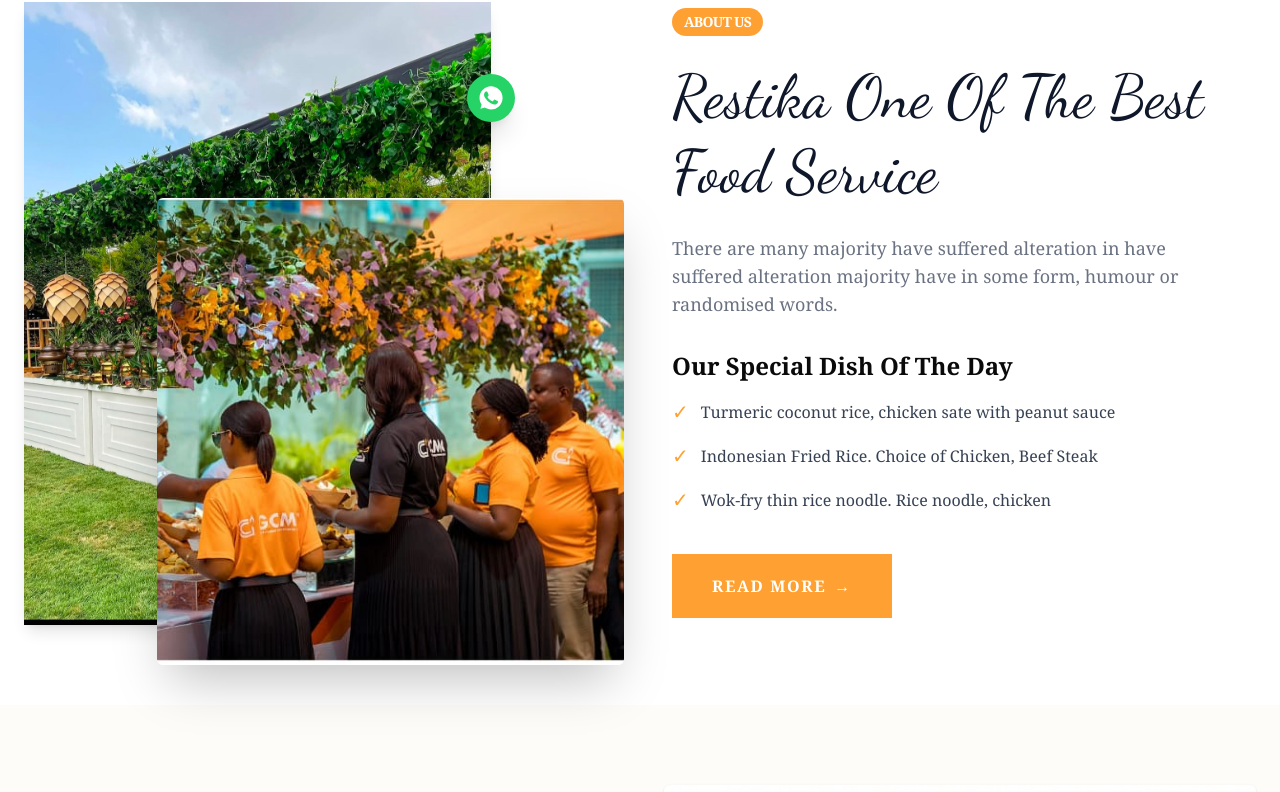
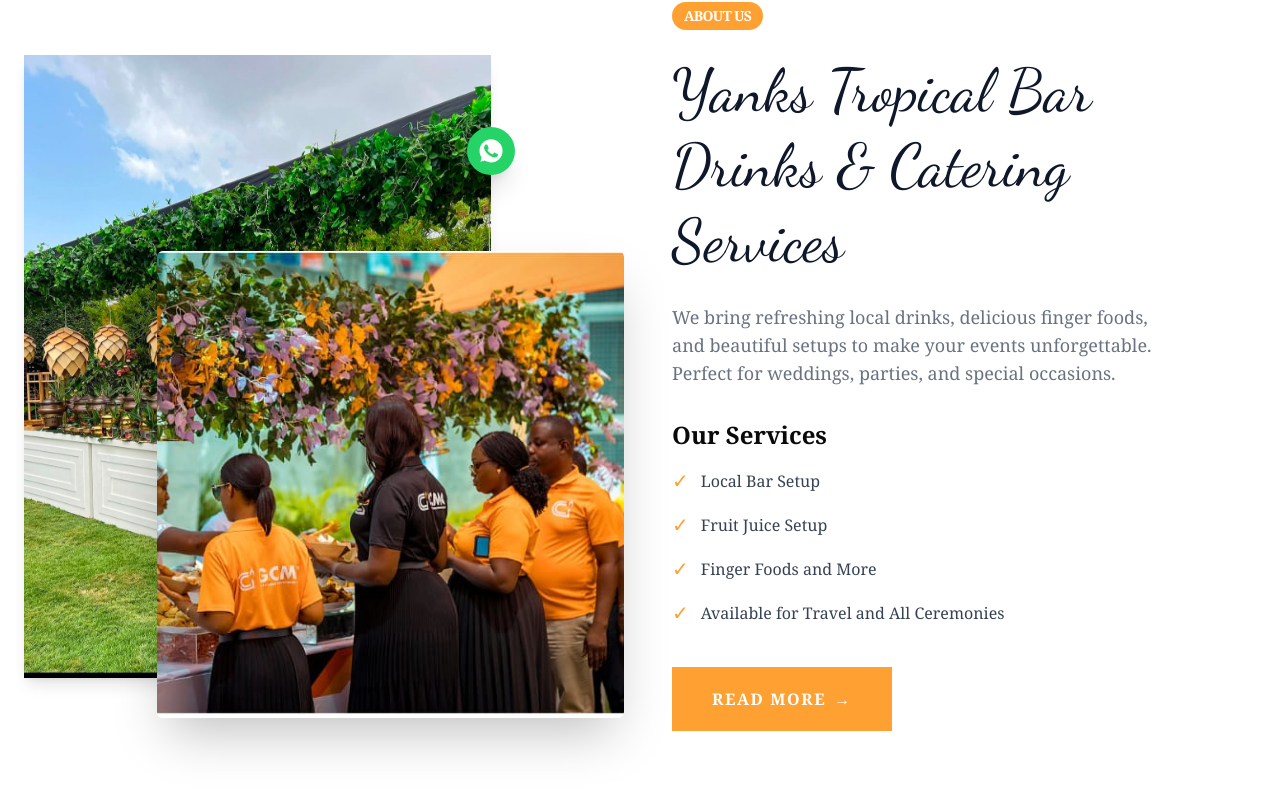
Before and after one commit to Esiyankey/YanksTropicalBar, a Next.js app: page / in a window 1280 px wide. Shown: the part 1284-2076 px from the top of the page. Built offline with nearby package versions, Linux system fonts and the light colour scheme; a web font is replaced by a local one.

Commit message:
changed the wording in the about section

```diff
--- a/app/components/AboutSection.tsx
+++ b/app/components/AboutSection.tsx
@@ -18,7 +18,11 @@ export default function AboutSection() {
           />
 
           {/* WhatsApp Button on RIGHT BORDER */}
-          <Link href="https://wa.me/233544620083" target="_blank" rel="noopener noreferrer">
+          <Link
+            href="https://wa.me/233544620083"
+            target="_blank"
+            rel="noopener noreferrer"
+          >
             <div className="absolute top-24 right-0 translate-x-1/2 -translate-y-1/2 z-40 bg-[#25D366] rounded-full shadow-xl cursor-pointer hover:scale-110 transition-transform">
               <svg
                 className="w-12 h-12 text-white fill-current"
@@ -50,21 +54,23 @@ export default function AboutSection() {
         <h2
           className={`${dancingScript.className} text-5xl md:text-6xl text-slate-900 mb-6 leading-tight`}
         >
-          Restika One Of The Best <br /> Food Service
+          Yanks Tropical Bar <br /> Drinks & Catering Services
         </h2>
 
         <p className="text-gray-500 text-lg mb-8 max-w-lg">
-          There are many majority have suffered alteration in have suffered
-          alteration majority have in some form, humour or randomised words.
+          We bring refreshing local drinks, delicious finger foods, and
+          beautiful setups to make your events unforgettable. Perfect for
+          weddings, parties, and special occasions.
         </p>
 
-        <h3 className="text-2xl font-bold mb-4">Our Special Dish Of The Day</h3>
+        <h3 className="text-2xl font-bold mb-4">Our Services</h3>
 
         <ul className="space-y-4 mb-10">
           {[
-            "Turmeric coconut rice, chicken sate with peanut sauce",
-            "Indonesian Fried Rice. Choice of Chicken, Beef Steak",
-            "Wok-fry thin rice noodle. Rice noodle, chicken",
+            "Local Bar Setup",
+            "Fruit Juice Setup",
+            "Finger Foods and More",
+            "Available for Travel and All Ceremonies",
           ].map((item, i) => (
             <li key={i} className="flex items-center gap-3 text-gray-700">
               <span className="text-[#ffa132] text-xl">✓</span> {item}
```
Lines whose indentation alone changed are shown as unchanged.
